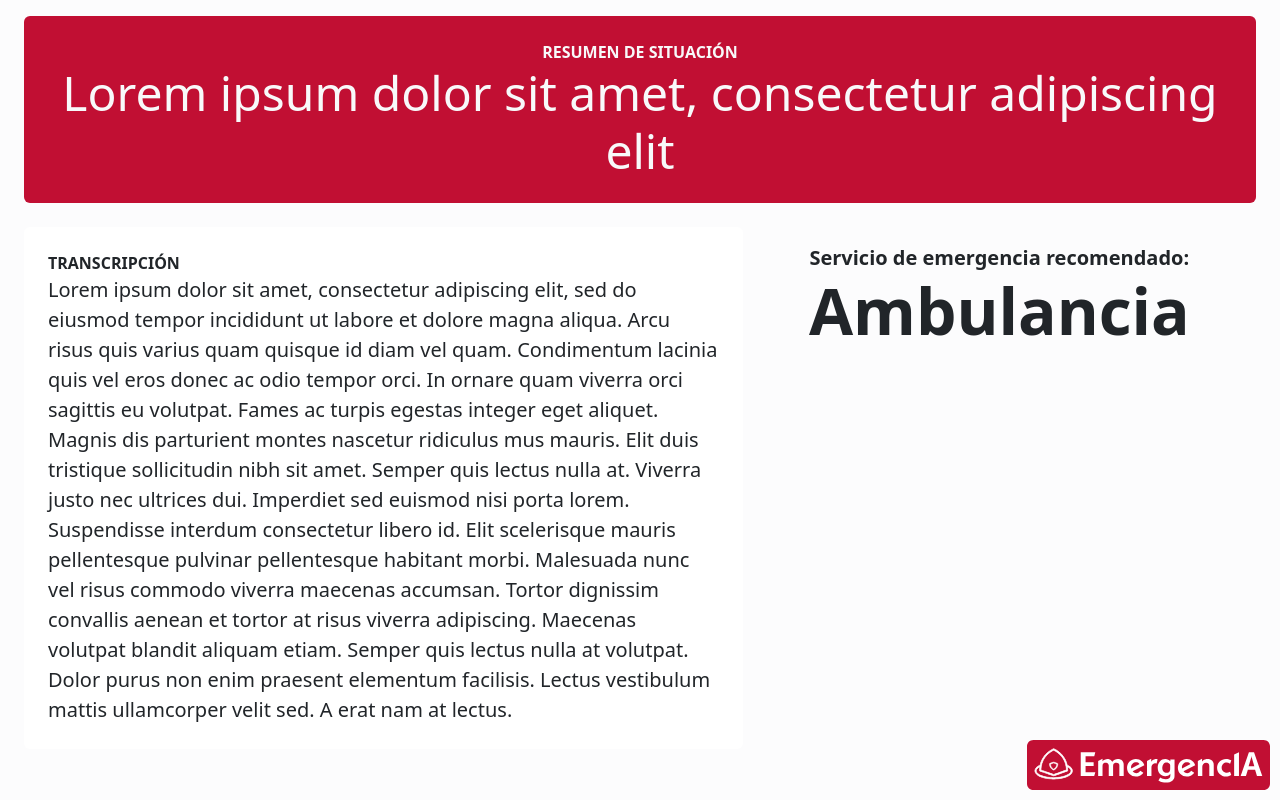
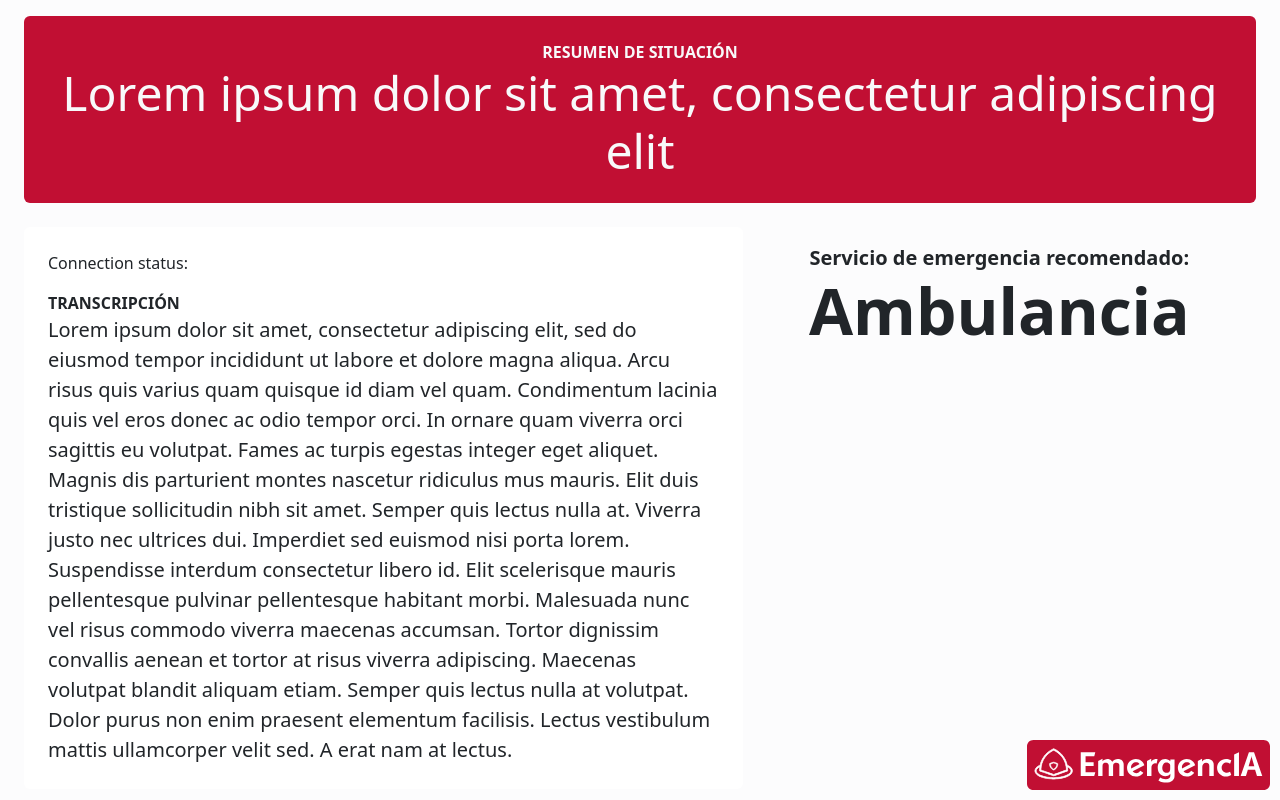
Before and after one commit to A01660987/EmergencIA, a Django app: page / in a window 1280 px wide. Run offline with Django 4.2, Linux system fonts and the light colour scheme.

Commit message:
frontend connection

```diff
--- a/web/templates/home.html
+++ b/web/templates/home.html
@@ -27,7 +27,8 @@
         </div>
         <div class="row mt-4 mx-4">
             <div class="col-7 p-4 bg-white rounded">
-                <p class="fs-6 mb-0 fw-bold">
+                <p id="status">Connection status:</p>
+                <p id="transcript" class="fs-6 mb-0 fw-bold">
                     TRANSCRIPCIÓN
                 </p>
                 <p class="fs-5 mb-0">
```
